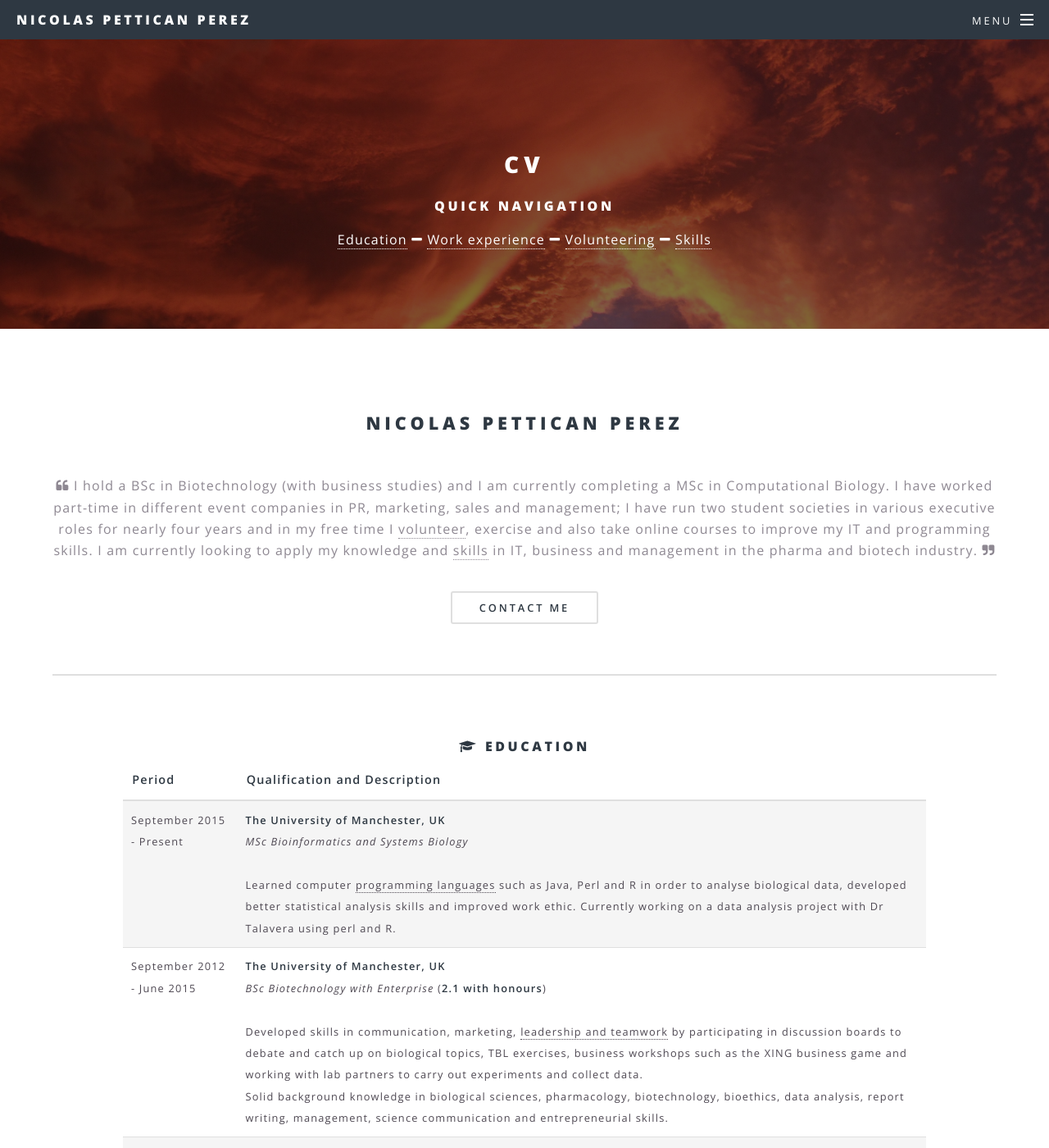
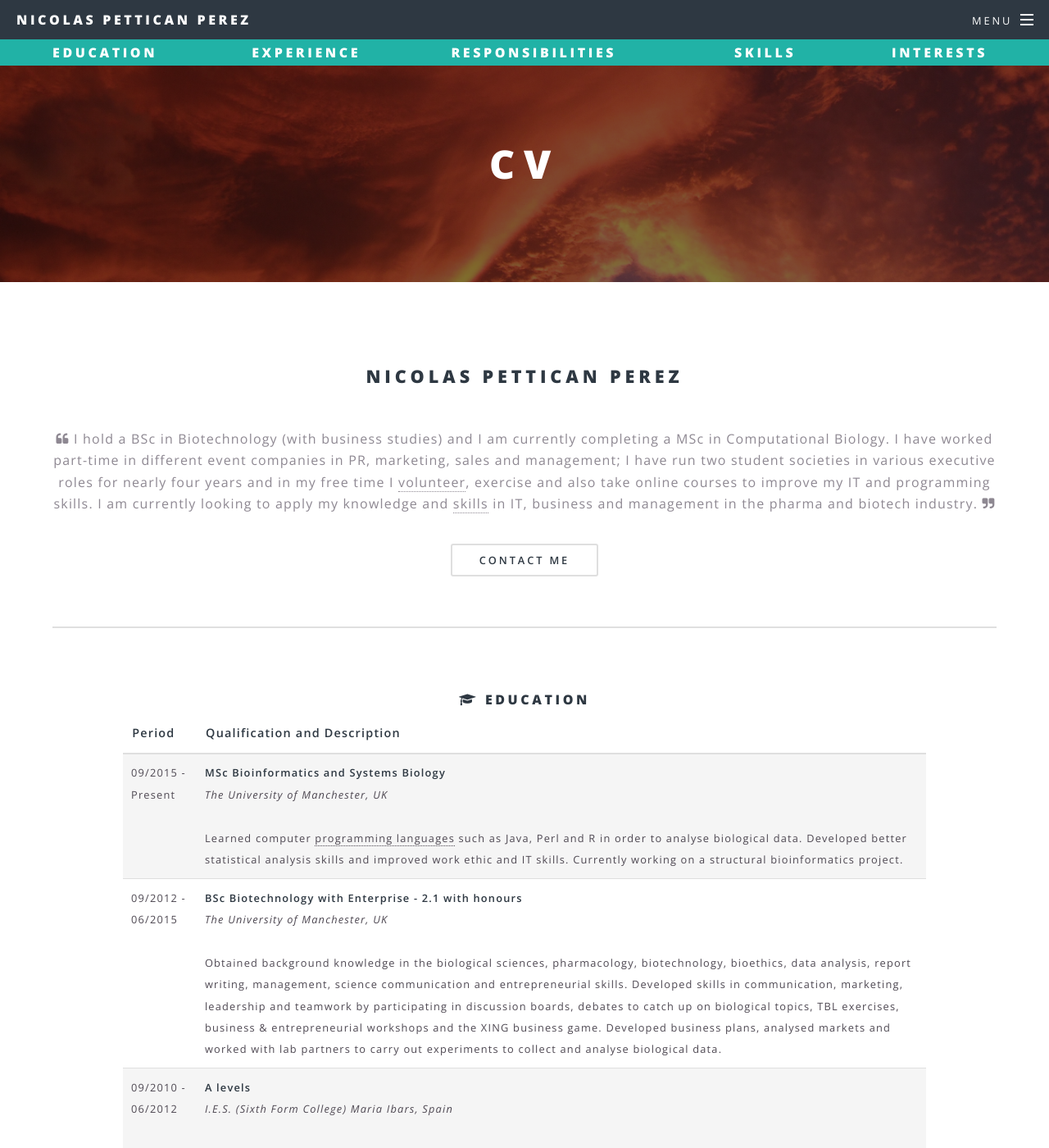
Before and after one commit to nickpettican/nickpettican.github.io, a Jekyll site: the page built from CV.html, in a window 1280 px wide and 1400 px high. Shown: the whole window at 82% size. Built offline with Jekyll 4.4.1, drawn with Linux system fonts in a browser that asks for light colours; some of the changed text lies outside the part shown.

Commit message:
added underheader in CV

```diff
--- a/CV.html
+++ b/CV.html
@@ -29,24 +29,23 @@ title: CV
 						</thead>
 						<tbody>
 							<tr>
-								<td>September 2015 - Present</td>
-								<td id="msc"><b>The University of Manchester, UK</b><br />
-<i>MSc Bioinformatics and Systems Biology</i><br /><br />
-Learned computer <a href="index.html#prog">programming languages</a> such as Java, Perl and R in order to analyse biological data, developed better statistical analysis skills and improved work ethic. Currently working on a data analysis project with Dr Talavera using perl and R.</td>
+								<td>09/2015 - Present</td>
+								<td id="msc"><b>MSc Bioinformatics and Systems Biology</b><br />
+<i>The University of Manchester, UK</i><br /><br />
+Learned computer <a href="index.html#prog">programming languages</a> such as Java, Perl and R in order to analyse biological data. Developed better statistical analysis skills and improved work ethic and IT skills. Currently working on a structural bioinformatics project.</td>
 
 							</tr>
 							<tr>
-								<td>September 2012 - June 2015</td>
-								<td id="bsc"><b>The University of Manchester, UK</b><br />
-<i>BSc Biotechnology with Enterprise</i> (<b>2.1 with honours</b>)<br /><br />
-Developed skills in communication, marketing, <a href="index.html#team">leadership and teamwork</a> by participating in discussion boards to debate and catch up on biological topics, TBL exercises, business workshops such as the XING business game and working with lab partners to carry out experiments and collect data.<br />
-Solid background knowledge in biological sciences, pharmacology, biotechnology, bioethics, data analysis, report writing, management, science communication and entrepreneurial skills.</td>
+								<td>09/2012 - 06/2015</td>
+								<td id="bsc"><b>BSc Biotechnology with Enterprise - 2.1 with honours</b><br />
+<i>The University of Manchester, UK</i><br /><br />
+Obtained background knowledge in the biological sciences, pharmacology, biotechnology, bioethics, data analysis, report writing, management, science communication and entrepreneurial skills. Developed skills in communication, marketing, leadership and teamwork by participating in discussion boards, debates to catch up on biological topics, TBL exercises, business & entrepreneurial workshops and the XING business game. Developed business plans, analysed markets and worked with lab partners to carry out experiments to collect and analyse biological data.</td>
 
 							</tr>
 							<tr>
-								<td>September 2010 - June 2012</td>
-								<td><b>I.E.S. (Sixth Form College) Maria Ibars, Spain</b><br />
-<i>A levels</i><br /><br />
+								<td>09/2010 - 06/2012</td>
+								<td><b>A levels</b><br />
+<i>I.E.S. (Sixth Form College) Maria Ibars, Spain</i><br /><br />
 Biology (A), Chemistry (B), Maths (B), English (A*), Philosophy (B), Grammar and Literature (B).
 </td>
 
@@ -69,21 +68,14 @@ Biology (A), Chemistry (B), Maths (B), English (A*), Philosophy (B), Grammar and
 						</thead>
 						<tbody>
 							<tr>
-								<td>January 2016 - Present</td>
+								<td>01/2016 - Present</td>
 								<td id="stamb"><b>Postgraduate student ambassador</b><br />
 <i>Faculty of Life Sciences, University of Manchester</i><br /><br />
 Provide tours, activities and general information for prospective postgraduate students(home and international) in the Faculty of Life Sciences while answering their queries about the university, culture and student life over emails and social media.</td>
 
 							</tr>
 							<tr>
-								<td>October 2015 - Present</td>
-								<td id="binsoc"><b>Committee executive</b><br />
-<i>Bioinformatics Society, Student’s Union, University of Manchester</i><br /><br />
-President and co-founder of the Bioinformatics Society, representing the society as figurehead. Secure funding and set goals and objectives while overseeing their fulfilment. The society delivers workshops and talks about techniques and resources that can aid researchers and students when analysing their biological data. </td>
-
-							</tr>
-							<tr>
-								<td>June 2015 - September 2015</td>
+								<td>06/2015 - 09/2015</td>
 								<td id="wb"><b>Commercial partner</b><br />
 <i>Centerplate, Warner Brothers' Studio London</i><br /><br />
 Worked in catering in order to fund the Master's. The constant pressure of serving on average 5000 customers a day improved my endurance and the reward scheme for attaining the highest sales pushed me to eventually achieve the highest number of average “spend per head” in my department.
@@ -91,41 +83,27 @@ Worked in catering in order to fund the Master's. The constant pressure of servi
 
 							</tr>
 							<tr>
-								<td>October 2012 - March 2015</td>
-								<td id="folss"><b>Committee executive</b><br />
-<i>Faculty Of Life Sciences Society, Student’s Union, University Of Manchester</i><br /><br />
-Democratically elected into the following positions: 1st year representative, event and marketing manager and vice president. Organised and managed social events for the undergraduate students of the Faculty of Life Sciences e.g. the Ball; gave regular updates in lecture announcements in front of hundreds of students, used marketing strategies to provide a better experience for the society members and designed the Society’s logo, advertising material and posters.</td>
-
-							</tr>
-							<tr>
-								<td>August 2014 - October 2014</td>
+								<td>08/2014 - 10/2014</td>
 								<td id="rh"><b>Event manager</b><br />
 <i>Rough Hill Events Company</i><br /><br />
 Recruited, trained and managed payroll of all promotional staff, networkers and event staff. Ran interviews to hire staff and weekly meetings in order to maximise sales through the use of social media and networking. Managed the event staff and cashiers for every event.</td>
 
 							</tr>
 							<tr>
-								<td>July 2014 - September 2014</td>
+								<td>07/2014 - 09/2014</td>
 								<td id="shef"><b>Undergraduate researcher</b><br />
 <i>Department of Animal and Plant Sciences, University of Sheffield</i><br /><br />
 Carried out a lab-based, BSPP funded, plant pathology project. Developed new laboratory skills in microscopy and MS and improved my time management skills. Attended the BSPP presidential conference in St Andrews.</td>
 
 							</tr>
 							<tr>
-								<td>October 2013 - September 2014</td>
-								<td id="ra"><b>Activities and events manager</b><br />
-<i>Oak House Halls’ Residents Association, University of Manchester</i><br /><br />
-Organised and managed events and activities such as hog-roasts and the yearly Ball working with the Resident’s Association committee for the students living in Oak House Halls. Worked towards providing an enjoyable year for both home and international students.</td>
-
-							</tr>
-							<tr>
-								<td>October 2012 - June 2014</td>
+								<td>10/2012 - 06/2014</td>
 								<td id="sj"><b>Organiser, P.R. and event staff</b><br />
 <i>Social Junkies, Welcome Week co and Rough Hill</i><br /><br />
 Promoted events through social media, street promotion, door to door sales establishing a good profile in student halls, provided access control and crowd management for events to fund my degree.</td>
 							</tr>
 							<tr>
-								<td>June 2013 - September 2013</td>
+								<td>06/2013 - 09/2013</td>
 								<td id="beti"><b>Staff manager trainee</b><br />
 <i>Betibo, Spain</i><br /><br />
 Worked in a gourmet restaurant as a waiter while being mentored by the staff manager to fund my degree. Delivered excellent service to customers of different nationalities. Developed skills in wine selection as well as working under pressure when it came to big bookings such as weddings.</td>
@@ -134,8 +112,49 @@ Worked in a gourmet restaurant as a waiter while being mentored by the staff man
 					</table>
 				</div>
 			</section>
+
+<section id="responsibility" >
+<center><h4><span class="icon fa-briefcase"></span>  Positions of Responsibility</h4> </center>
+				<div class="table-wrapper" align="center">
+					<table>
+						<thead>
+							<tr>
+								<th>Period</th>
+								<th>Position and Description</th>
+
+							</tr>
+						</thead>
+						<tbody>
+							<tr>
+								<td>10/2015 - Present</td>
+								<td id="binsoc"><b>Society President and Co-founder</b><br />
+<i>Bioinformatics Society, Student’s Union, University of Manchester</i><br /><br />
+Represent the society as figurehead. Secure funding and set goals and objectives while overseeing their fulfilment. The society delivers workshops and talks about techniques and resources that can aid researchers and students when analysing their biological data. </td>
+
+							</tr>
+							<tr>
+								<td>10/2012 - 03/2015</td>
+								<td id="folss"><b>Committee executive</b><br />
+<i>Faculty Of Life Sciences Society, Student’s Union, University Of Manchester</i><br /><br />
+Democratically elected as: 1st year representative, events and marketing manager (2nd year) and vice president (3rd year). Organised and managed events for the students of the Faculty of Life Sciences, gave regular updates in lecture announcements in front of hundreds of students, used marketing strategies to create successful events and provide a better experience for the society members and designed the Society’s logo, posters and all other advertising material.</td>
+
+							</tr>
+							<tr>
+								<td>10/2013 - 09/2014</td>
+								<td id="ra"><b>Activities and events manager</b><br />
+<i>Oak House Halls’ Residents Association, University of Manchester</i><br /><br />
+Organised and managed events and activities such as hog-roasts and the yearly Ball working with the Resident’s Association committee for the students living in Oak House Halls. Worked towards providing an enjoyable year for both home and international students.</td>
+
+							</tr>
+						</tbody>
+					</table>
+				</div>
+			</section>
+
+
+
 			<section id="volunt">
-<center><h4><span class="icon fa-sun-o"></span>  Volunteering  <!--<span class="icon fa-briefcase"></span>---></h4> </center>
+<center><h4><span class="icon fa-sun-o"></span>  Interests  <!--<span class="icon fa-briefcase"></span>---></h4> </center>
 				<div class="table-wrapper" align="center">
 					<table align="center">
 						<thead>
@@ -157,9 +176,7 @@ Regular donor (bronze card).</td>
 								<td>March 2015</td>
 								<td id="out"><b>Public speaker</b><br />
 <i>Faculty of Life Sciences, University of Manchester</i><br /><br />
-Organised and ran presentations and games about microbiology and infections for a
-science outreach event in Cheadle Hulme School. The aim was to show and explain the
-microscopic world from a scientist’s point of view while breaking some common myths.</td>
+Organised and ran presentations and games about microbiology and infections for a science outreach event in Cheadle Hulme School. The aim was to show and explain the microscopic world from a scientist’s point of view while breaking some common myths.</td>
 
 							</tr>
 							<tr>
--- /dev/null
+++ b/_includes/cvheader.html
@@ -0,0 +1,9 @@
+<!-- Header -->
+<header id="cvheader"{% if page.layout == 'landing' %} class="alt"{% endif %}>
+	<h4><a href="#edu" class="more scrolly" style="text-decoration:none;">Education</a></h4>
+	<w><h4><a href="#work" class="more scrolly" style="text-decoration:none;">Experience</a></h4></w>
+	<r><h4><a href="#responsability" class="more scrolly" style="text-decoration:none;">Responsibilities</a></h4></r>
+	<s><h4><a href="#skills" class="more scrolly" style="text-decoration:none;">Skills</a></h4></s>
+	<int><h4><a href="#int" class="more scrolly" style="text-decoration:none;">Interests</a></h4></int>
+
+</header>
--- /dev/null
+++ b/_layouts/cvdefault.html
@@ -0,0 +1,24 @@
+<!DOCTYPE html>
+<html>
+
+  {% include head.html %}
+
+  <body>
+
+    <!-- Page Wrapper -->
+    <div id="page-wrapper">
+
+      {% include header.html %}
+      {% include cvheader.html %}
+
+      {{ content }}
+
+      {% include footer.html %}
+
+      {% include scripts.html %}
+
+    </div>
+
+  </body>
+
+</html>
--- a/_layouts/cvlayout.html
+++ b/_layouts/cvlayout.html
@@ -1,16 +1,16 @@
 ---
-layout: default
+layout: cvdefault
 ---
 <article id="main">
 
   <header>
-    <h2>{{ page.title }}</h2>
+    <h1>{{ page.title }}</h1>
 
-    <h4>quick navigation</h4></center>
+   <!-- <h4>quick navigation</h4></center>
 		<center><a href="#edu" class="more scrolly">Education</a> <span class="icon fa-minus"></span>
 		<a href="#work" class="more scrolly">Work experience</a> <span class="icon fa-minus"></span>
 		<a href="#volunt" class="more scrolly">Volunteering</a> <span class="icon fa-minus"></span>
-		<a href="index.html#three">Skills</a>
+		<a href="index.html#three">Skills</a>-->
   </header>
   <section class="wrapper style5">
     <div class="inner">
--- a/_layouts/page.html
+++ b/_layouts/page.html
@@ -4,7 +4,7 @@ layout: default
 <article id="main">
 
   <header>
-    <h2>{{ page.title }}</h2>
+    <h1>{{ page.title }}</h1>
     <p><span class="icon fa-quote-left"></span> Wisdom begins in wonder <span class="icon fa-quote-right"></span></p>
   </header>
   <section class="wrapper style5">
--- a/css/main.scss
+++ b/css/main.scss
@@ -1688,6 +1688,11 @@ $baseurl: '{{ site.baseurl }}/images';
 				margin: 0 0 (_size(element-margin) * 0.25) 0;
 			}
 
+			h1 {
+				font-size: 3em;
+				margin: 0 0 (_size(element-margin) * 0.25) 0;
+			}
+
 			p {
 				color: inherit;
 				letter-spacing: _size(letter-spacing-alt);
@@ -1833,3 +1838,188 @@ $baseurl: '{{ site.baseurl }}/images';
 			}
 		}
 	}
+
+/* CVHeader */
+
+	#cvheader {
+		@include vendor('transition', 'background-color #{_duration(transitions)} ease');
+		background: _palette(accent1, bg);
+		height: 2em;
+		left: 0;
+		line-height: 2em;
+		position: fixed;
+		top: 1;
+		width: 100%;
+		z-index: _misc(z-index-base);
+
+		h4 {
+			@include vendor('transition', 'opacity #{_duration(transitions)} ease');
+			height: inherit;
+			left: 5%;
+			line-height: inherit;
+			position: absolute;
+			top: 0;
+
+			a {
+				border: 0;
+				display: block;
+				height: inherit;
+				line-height: inherit;
+
+				@include breakpoint(small) {
+					font-size: 0.8em;
+				}
+			}
+		}
+
+		w {
+			@include vendor('transition', 'opacity #{_duration(transitions)} ease');
+			height: inherit;
+			left: 24%;
+			line-height: inherit;
+			position: absolute;
+			top: 0;
+
+			a {
+				border: 0;
+				display: block;
+				height: inherit;
+				line-height: inherit;
+
+				@include breakpoint(small) {
+					font-size: 0.8em;
+				}
+			}
+		}
+
+		r {
+			@include vendor('transition', 'opacity #{_duration(transitions)} ease');
+			height: inherit;
+			left: 43%;
+			line-height: inherit;
+			position: absolute;
+			top: 0;
+
+			a {
+				border: 0;
+				display: block;
+				height: inherit;
+				line-height: inherit;
+
+				@include breakpoint(small) {
+					font-size: 0.8em;
+				}
+			}
+		}
+
+		s {
+			@include vendor('transition', 'opacity #{_duration(transitions)} ease');
+			height: inherit;
+			left: 70%;
+			line-height: inherit;
+			position: absolute;
+			top: 0;
+
+			a {
+				border: 0;
+				display: block;
+				height: inherit;
+				line-height: inherit;
+
+				@include breakpoint(small) {
+					font-size: 0.8em;
+				}
+			}
+		}
+
+		int {
+			@include vendor('transition', 'opacity #{_duration(transitions)} ease');
+			height: inherit;
+			left: 85%;
+			line-height: inherit;
+			position: absolute;
+			top: 0;
+
+			a {
+				border: 0;
+				display: block;
+				height: inherit;
+				line-height: inherit;
+
+				@include breakpoint(small) {
+					font-size: 0.8em;
+				}
+			}
+		}
+
+		nav {
+			height: inherit;
+			line-height: inherit;
+			position: absolute;
+			right: 0;
+			top: 0;
+
+			> ul {
+				list-style: none;
+				margin: 0;
+				padding: 0;
+				white-space: nowrap;
+
+				> li {
+					display: inline-block;
+					padding: 0;
+
+					> a {
+						border: 0;
+						color: _palette(fg-bold);
+						display: block;
+						font-size: 0.8em;
+						letter-spacing: _size(letter-spacing-alt);
+						padding: 0 1.5em;
+						text-transform: uppercase;
+
+						&.menuToggle {
+							outline: 0;
+							position: relative;
+
+							&:after {
+								background-image: url('images/bars.svg');
+								background-position: right center;
+								background-repeat: no-repeat;
+								content: '';
+								display: inline-block;
+								height: 3.75em;
+								vertical-align: top;
+								width: 2em;
+							}
+
+							@include breakpoint(small) {
+								padding: 0 1.5em;
+
+								span {
+									display: none;
+								}
+							}
+						}
+
+						@include breakpoint(small) {
+							padding: 0 0 0 1.5em;
+						}
+					}
+
+					&:first-child {
+						margin-left: 0;
+					}
+				}
+			}
+		}
+
+		&.alt {
+			background: transparent;
+
+			h1 {
+				@include vendor('pointer-events', 'none');
+				opacity: 0;
+			}
+		}
+	}
```
